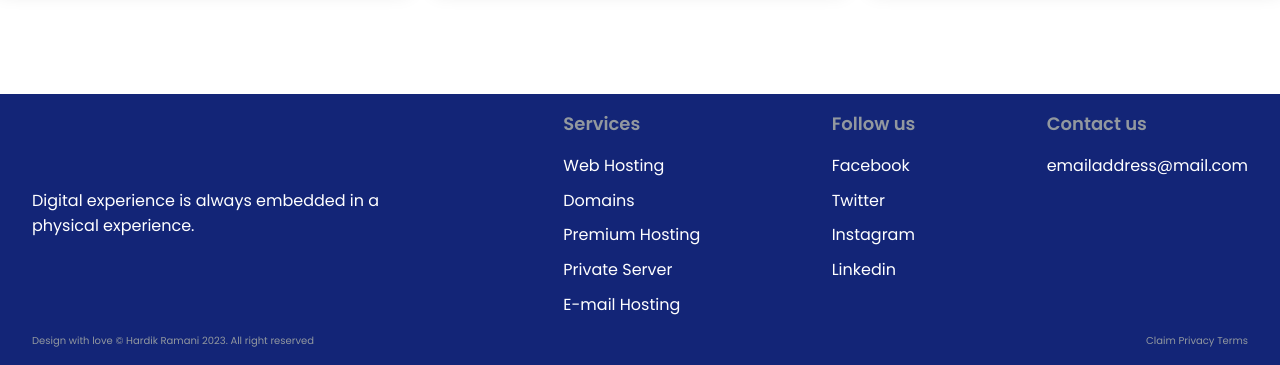
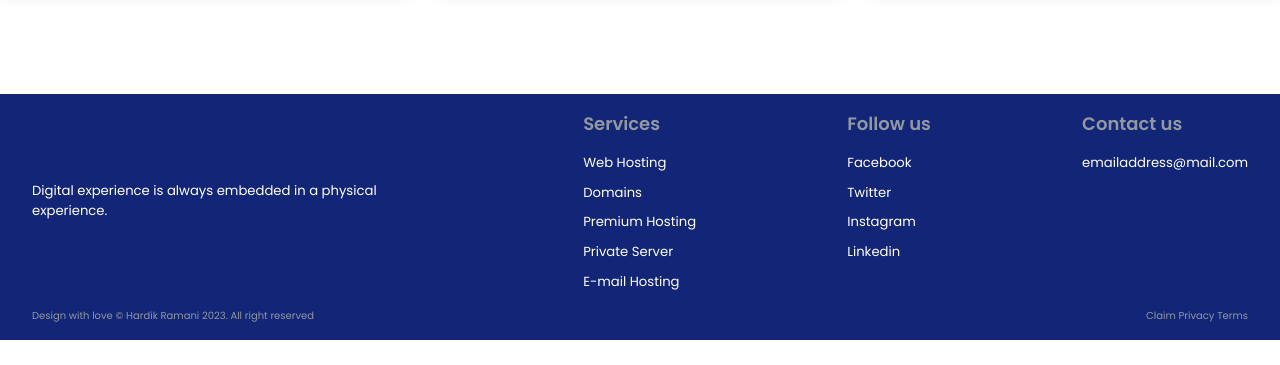
Before and after one commit to Segiterio/Design2, a plain HTML site: page index.html in a window 1280 px wide. Shown: the part 4026-4391 px from the top of the page. After the commit the page ends 4366 px from the top, so only its background shows below. Drawn offline with Linux system fonts and the light colour scheme.

Commit message:
change footer fontsize

```diff
--- a/main.css
+++ b/main.css
@@ -434,6 +434,7 @@ footer {
           flex-direction: column;
           gap:.6rem;
           color:white;
+          font-size:.825rem;
        }
 
        footer > div > :last-child {
@@ -461,6 +462,7 @@ footer {
           color:white;
           max-width: 400px;
           align-self: center;
+          font-size:.825rem;
        }
 
        .links_container  a {
```
